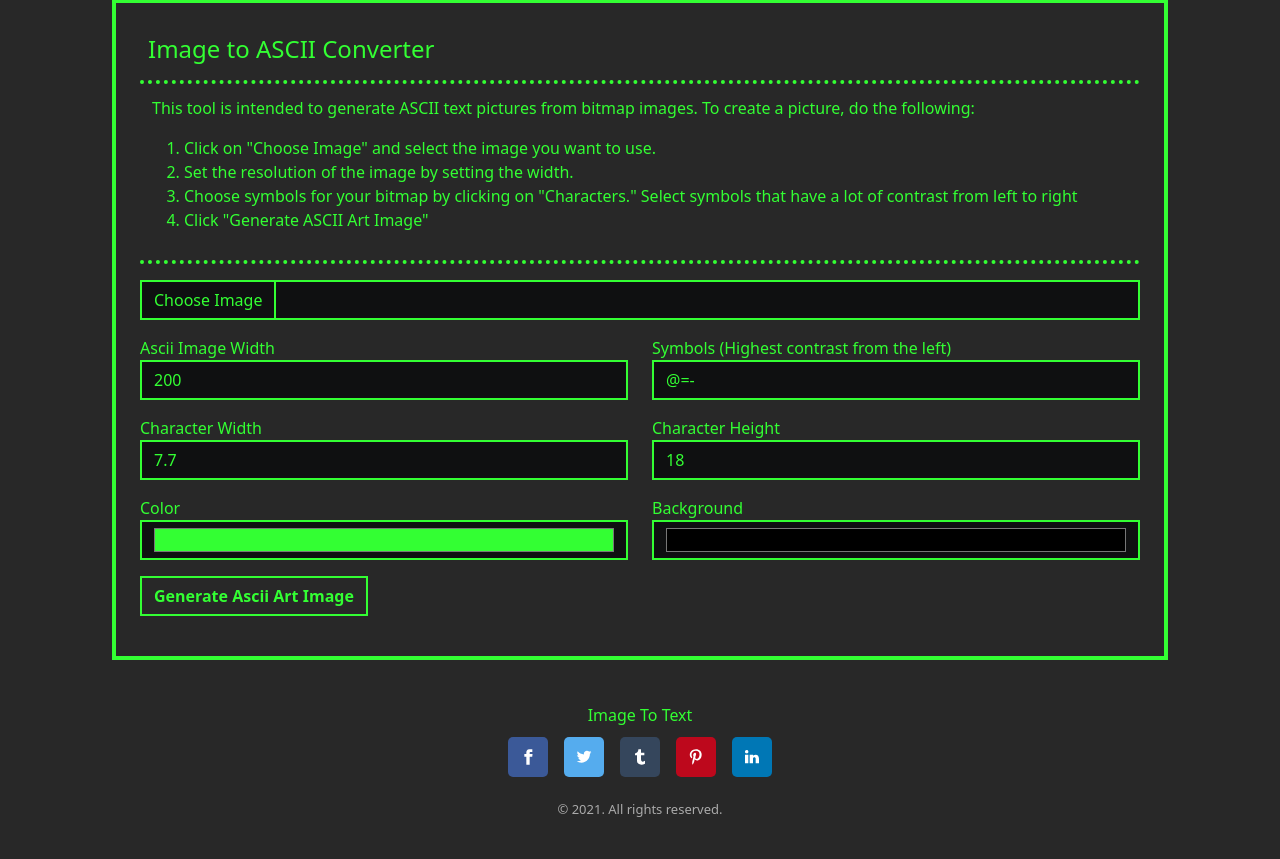
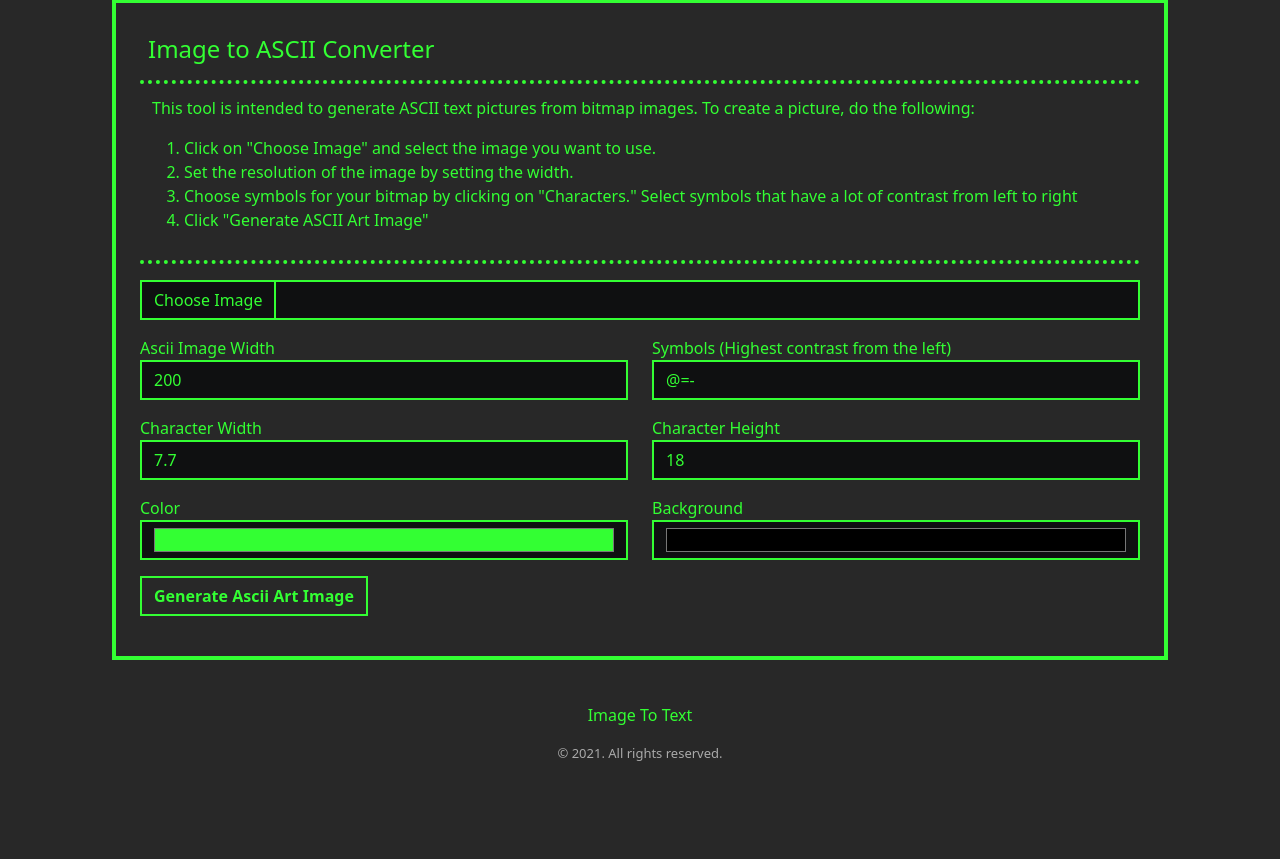
Before and after one commit to iamdavidsen/textarttools, a Django app: page / in a window 1280 px wide. Shown: the part 193-1052 px from the top of the page. After the commit the page ends 954 px from the top, so only its background shows below. Run offline with Django 3.2, Linux system fonts and the light colour scheme; some libraries are stand-ins or nearby versions.

Commit message:
Removed share links

```diff
--- a/templates/_footer.html
+++ b/templates/_footer.html
@@ -3,73 +3,5 @@
     <ul class="list-inline">
         <li class="list-inline-item"><a href="{% url "image_to_ascii" %}">Image To Text</a></li>
     </ul><!-- End: Links -->
-    <!-- Start: Copyright -->
-    <div class="d-flex justify-content-center">
-        <!-- Sharingbutton Facebook -->
-        <a class="resp-sharing-button__link"
-           href="https://facebook.com/sharer/sharer.php?u=https%3A%2F%2Fasciigenerator.net" target="_blank"
-           rel="noopener" aria-label="">
-            <div class="resp-sharing-button resp-sharing-button--facebook resp-sharing-button--small">
-                <div aria-hidden="true" class="resp-sharing-button__icon resp-sharing-button__icon--solid">
-                    <svg xmlns="http://www.w3.org/2000/svg" viewBox="0 0 24 24">
-                        <path d="M18.77 7.46H14.5v-1.9c0-.9.6-1.1 1-1.1h3V.5h-4.33C10.24.5 9.5 3.44 9.5 5.32v2.15h-3v4h3v12h5v-12h3.85l.42-4z"/>
-                    </svg>
-                </div>
-            </div>
-        </a>
-
-        <!-- Sharingbutton Twitter -->
-        <a class="resp-sharing-button__link"
-           href="https://twitter.com/intent/tweet/?text=Convert%20Images%20and%20Text%20into%20Ascii%20Art%F0%9F%8E%A8&amp;url=https%3A%2F%2Fasciigenerator.net"
-           target="_blank" rel="noopener" aria-label="">
-            <div class="resp-sharing-button resp-sharing-button--twitter resp-sharing-button--small">
-                <div aria-hidden="true" class="resp-sharing-button__icon resp-sharing-button__icon--solid">
-                    <svg xmlns="http://www.w3.org/2000/svg" viewBox="0 0 24 24">
-                        <path d="M23.44 4.83c-.8.37-1.5.38-2.22.02.93-.56.98-.96 1.32-2.02-.88.52-1.86.9-2.9 1.1-.82-.88-2-1.43-3.3-1.43-2.5 0-4.55 2.04-4.55 4.54 0 .36.03.7.1 1.04-3.77-.2-7.12-2-9.36-4.75-.4.67-.6 1.45-.6 2.3 0 1.56.8 2.95 2 3.77-.74-.03-1.44-.23-2.05-.57v.06c0 2.2 1.56 4.03 3.64 4.44-.67.2-1.37.2-2.06.08.58 1.8 2.26 3.12 4.25 3.16C5.78 18.1 3.37 18.74 1 18.46c2 1.3 4.4 2.04 6.97 2.04 8.35 0 12.92-6.92 12.92-12.93 0-.2 0-.4-.02-.6.9-.63 1.96-1.22 2.56-2.14z"/>
-                    </svg>
-                </div>
-            </div>
-        </a>
-
-        <!-- Sharingbutton Tumblr -->
-        <a class="resp-sharing-button__link"
-           href="https://www.tumblr.com/widgets/share/tool?posttype=link&amp;title=Convert%20Images%20and%20Text%20into%20Ascii%20Art%F0%9F%8E%A8&amp;caption=Convert%20Images%20and%20Text%20into%20Ascii%20Art%F0%9F%8E%A8&amp;content=https%3A%2F%2Fasciigenerator.net&amp;canonicalUrl=https%3A%2F%2Fasciigenerator.net&amp;shareSource=tumblr_share_button"
-           target="_blank" rel="noopener" aria-label="">
-            <div class="resp-sharing-button resp-sharing-button--tumblr resp-sharing-button--small">
-                <div aria-hidden="true" class="resp-sharing-button__icon resp-sharing-button__icon--solid">
-                    <svg xmlns="http://www.w3.org/2000/svg" viewBox="0 0 24 24">
-                        <path d="M13.5.5v5h5v4h-5V15c0 5 3.5 4.4 6 2.8v4.4c-6.7 3.2-12 0-12-4.2V9.5h-3V6.7c1-.3 2.2-.7 3-1.3.5-.5 1-1.2 1.4-2 .3-.7.6-1.7.7-3h3.8z"/>
-                    </svg>
-                </div>
-            </div>
-        </a>
-
-        <!-- Sharingbutton Pinterest -->
-        <a class="resp-sharing-button__link"
-           href="https://pinterest.com/pin/create/button/?url=https%3A%2F%2Fasciigenerator.net&amp;media=https%3A%2F%2Fasciigenerator.net&amp;description=Convert%20Images%20and%20Text%20into%20Ascii%20Art%F0%9F%8E%A8"
-           target="_blank" rel="noopener" aria-label="">
-            <div class="resp-sharing-button resp-sharing-button--pinterest resp-sharing-button--small">
-                <div aria-hidden="true" class="resp-sharing-button__icon resp-sharing-button__icon--solid">
-                    <svg xmlns="http://www.w3.org/2000/svg" viewBox="0 0 24 24">
-                        <path d="M12.14.5C5.86.5 2.7 5 2.7 8.75c0 2.27.86 4.3 2.7 5.05.3.12.57 0 .66-.33l.27-1.06c.1-.32.06-.44-.2-.73-.52-.62-.86-1.44-.86-2.6 0-3.33 2.5-6.32 6.5-6.32 3.55 0 5.5 2.17 5.5 5.07 0 3.8-1.7 7.02-4.2 7.02-1.37 0-2.4-1.14-2.07-2.54.4-1.68 1.16-3.48 1.16-4.7 0-1.07-.58-1.98-1.78-1.98-1.4 0-2.55 1.47-2.55 3.42 0 1.25.43 2.1.43 2.1l-1.7 7.2c-.5 2.13-.08 4.75-.04 5 .02.17.22.2.3.1.14-.18 1.82-2.26 2.4-4.33.16-.58.93-3.63.93-3.63.45.88 1.8 1.65 3.22 1.65 4.25 0 7.13-3.87 7.13-9.05C20.5 4.15 17.18.5 12.14.5z"/>
-                    </svg>
-                </div>
-            </div>
-        </a>
-
-        <!-- Sharingbutton LinkedIn -->
-        <a class="resp-sharing-button__link"
-           href="https://www.linkedin.com/shareArticle?mini=true&amp;url=https%3A%2F%2Fasciigenerator.net&amp;title=Convert%20Images%20and%20Text%20into%20Ascii%20Art%F0%9F%8E%A8&amp;summary=Convert%20Images%20and%20Text%20into%20Ascii%20Art%F0%9F%8E%A8&amp;source=https%3A%2F%2Fasciigenerator.net"
-           target="_blank" rel="noopener" aria-label="">
-            <div class="resp-sharing-button resp-sharing-button--linkedin resp-sharing-button--small">
-                <div aria-hidden="true" class="resp-sharing-button__icon resp-sharing-button__icon--solid">
-                    <svg xmlns="http://www.w3.org/2000/svg" viewBox="0 0 24 24">
-                        <path d="M6.5 21.5h-5v-13h5v13zM4 6.5C2.5 6.5 1.5 5.3 1.5 4s1-2.4 2.5-2.4c1.6 0 2.5 1 2.6 2.5 0 1.4-1 2.5-2.6 2.5zm11.5 6c-1 0-2 1-2 2v7h-5v-13h5V10s1.6-1.5 4-1.5c3 0 5 2.2 5 6.3v6.7h-5v-7c0-1-1-2-2-2z"/>
-                    </svg>
-                </div>
-            </div>
-        </a>
-
-    </div>
     <p class="copyright">© 2021. All rights reserved.<br></p><!-- End: Copyright -->
 </footer><!-- End: Footer Basic -->
```
